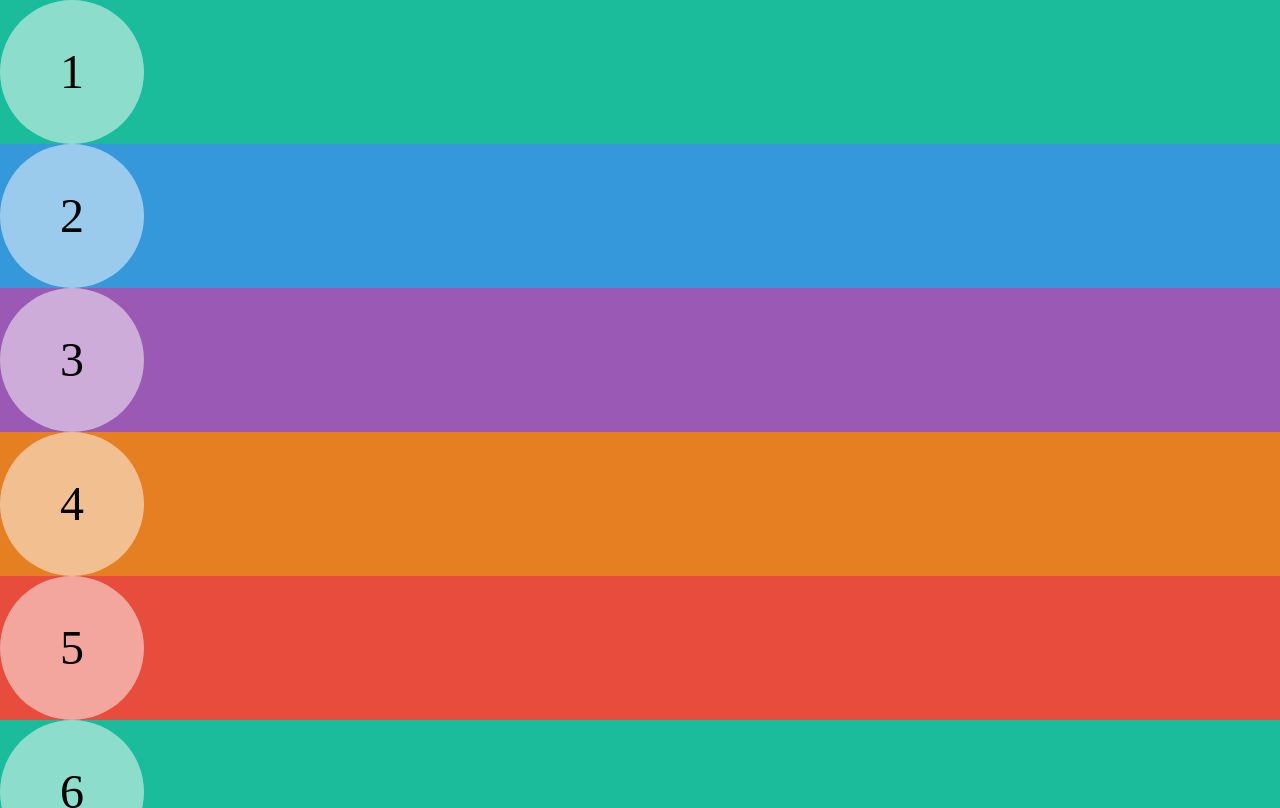
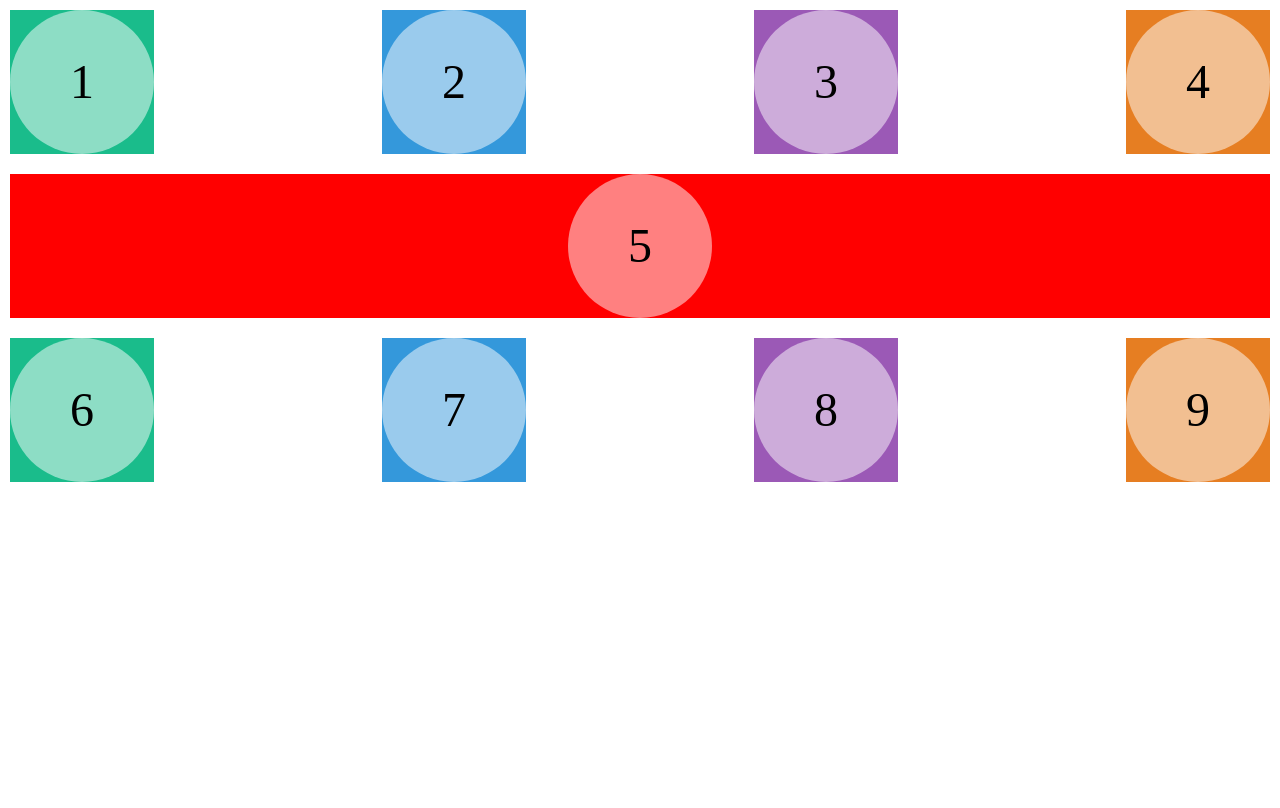
Before and after one commit to sami081/exercise-css-OC, a plain HTML site: page exercise-7/index.html in a window 1280 px wide. Shown: the top 808 px of the page. Drawn offline with Linux system fonts and the light colour scheme.

Commit message:
exercise 7 completed

```diff
--- a/exercise-7/index.html
+++ b/exercise-7/index.html
@@ -1,5 +1,6 @@
 <!DOCTYPE html>
 <html lang="fr">
+
 <head>
 	<meta charset="utf-8">
 	<meta name="viewport" content="width=device-width, initial-scale=1, shrink-to-fit=no">
@@ -10,16 +11,27 @@
 </head>
 
 <body>
-		<section>
+	<section class="main-section">
+
+		<section class="colors">
+
 			<div><span>1</span></div>
 			<div><span>2</span></div>
 			<div><span>3</span></div>
 			<div><span>4</span></div>
+		</section>
+
 		<div><span>5</span></div>
+
+		<section class="colors">
+
 			<div><span>6</span></div>
 			<div><span>7</span></div>
 			<div><span>8</span></div>
 			<div><span>9</span></div>
 		</section>
+
+	</section>
 </body>
+
 </html>
--- a/exercise-7/styles.css
+++ b/exercise-7/styles.css
@@ -9,16 +9,27 @@ body {
   border: 0;
 }
 
-section {
-  min-height: 100vh;
+.main-section {
+  min-height: 100vh
+}
+
+.colors {
+  display: flex;
+  flex-wrap: wrap;
+  justify-content: space-between;
+  align-self: center;
 }
 
 div {
-  background-color: lightgrey;
+  background-color: red;
+  display: flex;
+  align-items: center;
+  justify-content: center;
+  margin: 10px;
 }
 
-div:nth-of-type(5n+1) {
-  background-color: #1abc9c;
+.colors>div:nth-of-type(5n+1) {
+  background-color: #1abc8b;
 }
 
 div:nth-of-type(5n+2) {
@@ -38,7 +49,9 @@ div:nth-of-type(5n) {
 }
 
 span {
-  display: block;
+  display: flex;
+  justify-content: center;
+  align-items: center;
   width: 3em;
   height: auto;
   background-color: rgba(255, 255, 255, .5);
@@ -48,6 +61,18 @@ span {
   text-align: center;
 }
 
+@media screen and (max-width:1024px) {
+  .colors>div {
+    flex-basis: 45%;
+  }
+}
+
+@media screen and (max-width:600px) {
+  .colors {
+    flex-direction: column;
+  }
+}
+
 /* ====================================
    Editer à partir d'ici
  * ==================================== */
```
Lines whose indentation alone changed are shown as unchanged.
